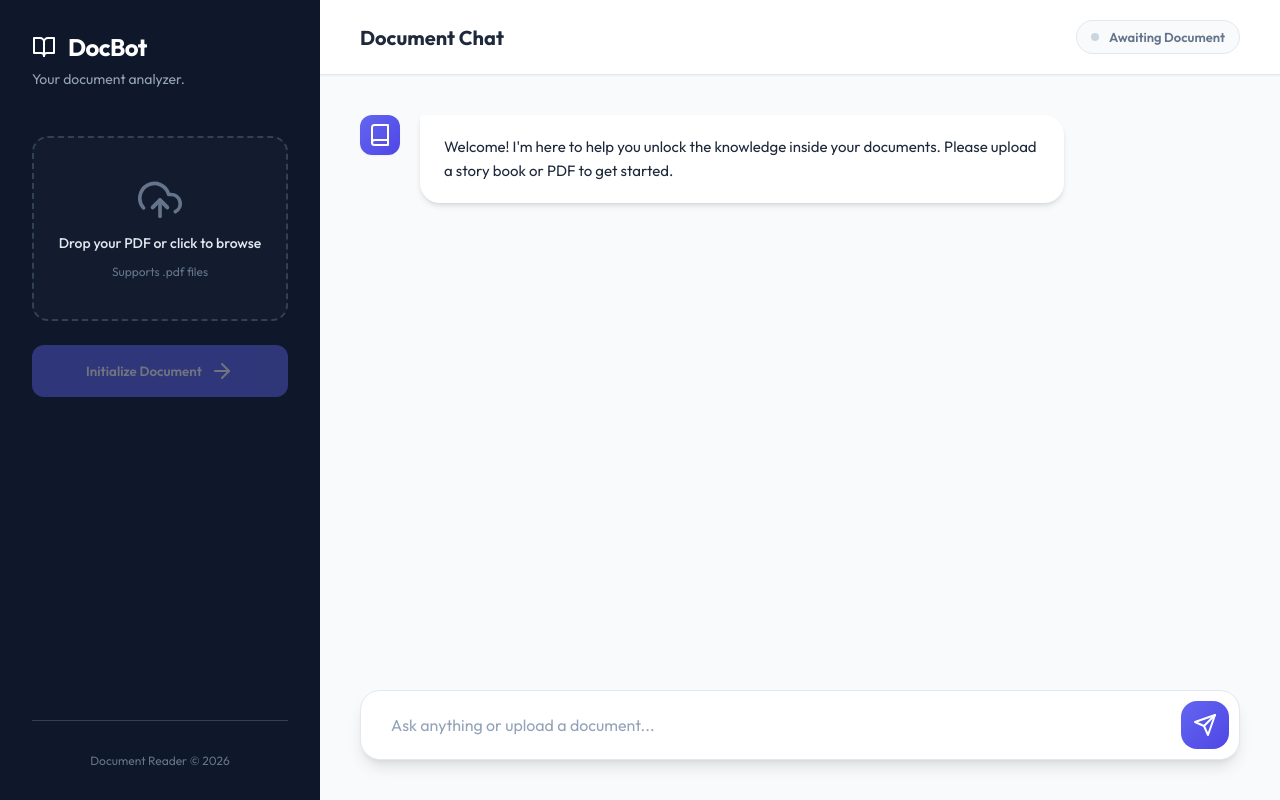
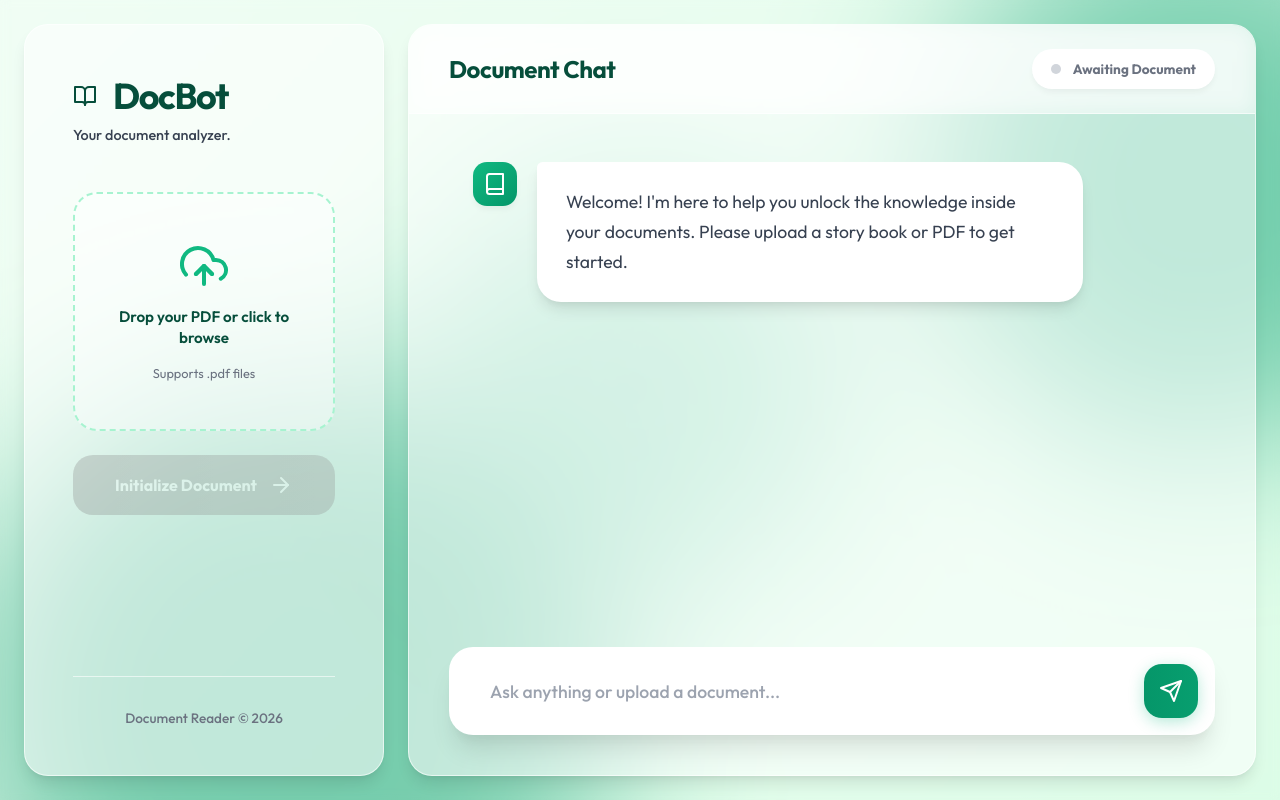
Before and after one commit to bgnanavinaidu19/pdf-chatbot, a plain HTML site: page frontend/index.html in a window 1280 px wide. Drawn offline with nearby package versions, Linux system fonts and the light colour scheme.

Commit message:
Complete UI redesign: Emerald & Glass theme with dynamic color shifts and laptop optimization

```diff
--- a/backend/server.js
+++ b/backend/server.js
@@ -203,14 +203,20 @@ ${context || "No context available."}
 Question: ${question}`;
 
     // 4. Generate AI Response with Retry Logic
+    console.log(`[Chat] Query: "${question.substring(0, 50)}..."`);
+    console.log(`[Chat] Context Size: ${context.length} characters`);
+
     let lastError = null;
     for (let i = 0; i < 5; i++) {
       try {
+        console.time("AI_Generation");
         const result = await chatModel.generateContent(prompt);
         const answer = (await result.response).text();
+        console.timeEnd("AI_Generation");
         chatCache.set(qKey, answer);
         return res.json({ answer });
       } catch (error) {
+        console.timeEnd("AI_Generation");
         lastError = error;
         if (error.message.includes("429") || error.message.includes("Quota") || error.message.includes("503") || error.message.includes("Service Unavailable")) {
           console.warn(`Rate limit hit. Retrying (${i + 1}/5)...`);
--- a/frontend/index.html
+++ b/frontend/index.html
@@ -11,6 +11,11 @@
   <script src="https://unpkg.com/feather-icons"></script>
 </head>
 <body>
+  <div class="glass-bg">
+    <div class="blob blob1"></div>
+    <div class="blob blob2"></div>
+    <div class="blob blob3"></div>
+  </div>
 
   <div class="app-container">
     <aside class="sidebar">
--- a/frontend/style.css
+++ b/frontend/style.css
@@ -1,16 +1,21 @@
 :root {
-  --primary: #6366f1;
-  --primary-hover: #4f46e5;
-  --bg-sidebar: #0f172a;
-  --bg-chat: #f8fafc;
-  --text-dark: #1e293b;
-  --text-light: #64748b;
-  --border: #e2e8f0;
+  --primary: #10b981;
+  --primary-hover: #059669;
+  --primary-glow: rgba(16, 185, 129, 0.3);
+  --sage: #a7f3d0;
+  --accent: #064e3b;
+  --bg-main: #f0fdf4;
+  --text-dark: #064e3b;
+  --text-light: #374151;
+  --text-muted: #6b7280;
+  --border-glass: rgba(255, 255, 255, 0.6);
+  --glass-white: rgba(255, 255, 255, 0.55);
+  --glass-emerald: rgba(16, 185, 129, 0.1);
   --white: #ffffff;
-  --shadow-sm: 0 1px 2px 0 rgb(0 0 0 / 0.05);
-  --shadow: 0 4px 6px -1px rgb(0 0 0 / 0.1), 0 2px 4px -2px rgb(0 0 0 / 0.1);
-  --shadow-lg: 0 10px 15px -3px rgb(0 0 0 / 0.1), 0 4px 6px -4px rgb(0 0 0 / 0.1);
-  --glass: rgba(255, 255, 255, 0.7);
+  --shadow-sm: 0 4px 6px -1px rgba(0, 0, 0, 0.05);
+  --shadow: 0 10px 15px -3px rgba(0, 0, 0, 0.1), 0 4px 6px -2px rgba(0, 0, 0, 0.05);
+  --shadow-lg: 0 20px 25px -5px rgba(0, 0, 0, 0.1), 0 10px 10px -5px rgba(0, 0, 0, 0.04);
+  --radius: 1.5rem;
 }
 
 * {
@@ -18,30 +23,93 @@
   padding: 0;
   box-sizing: border-box;
   font-family: 'Outfit', sans-serif;
+  -webkit-font-smoothing: antialiased;
 }
 
 body {
-  background-color: var(--bg-chat);
+  background-color: var(--bg-main);
   color: var(--text-dark);
   height: 100vh;
   overflow: hidden;
+  position: relative;
+}
+
+/* Background Blobs */
+.glass-bg {
+  position: absolute;
+  top: 0;
+  left: 0;
+  width: 100%;
+  height: 100%;
+  z-index: -1;
+  overflow: hidden;
+  background: linear-gradient(135deg, #f0fdf4 0%, #dcfce7 100%);
+}
+
+.blob {
+  position: absolute;
+  border-radius: 50%;
+  filter: blur(80px);
+  opacity: 0.5;
+  z-index: -1;
+  animation: moveAndColor 25s infinite alternate ease-in-out;
+}
+
+.blob1 {
+  width: 500px;
+  height: 500px;
+  background: #10b981;
+  top: -100px;
+  right: -100px;
+}
+
+.blob2 {
+  width: 600px;
+  height: 600px;
+  background: #34d399;
+  bottom: -150px;
+  left: -100px;
+  animation-delay: -5s;
+}
+
+.blob3 {
+  width: 400px;
+  height: 400px;
+  background: #6ee7b7;
+  top: 20%;
+  left: 30%;
+  opacity: 0.3;
+  animation-duration: 30s;
+}
+
+@keyframes moveAndColor {
+  0% { transform: translate(0, 0) scale(1); background-color: #10b981; }
+  33% { transform: translate(100px, 50px) scale(1.1); background-color: #059669; }
+  66% { transform: translate(-50px, 100px) scale(0.9); background-color: #34d399; }
+  100% { transform: translate(0, 0) scale(1); background-color: #0d9488; }
 }
 
 .app-container {
   display: flex;
   height: 100vh;
   width: 100%;
+  padding: 1.5rem;
+  gap: 1.5rem;
+  backdrop-filter: blur(5px);
 }
 
 /* Sidebar Styling */
 .sidebar {
   width: 320px;
-  background-color: var(--bg-sidebar);
-  color: var(--white);
+  background: var(--glass-white);
+  backdrop-filter: blur(15px);
+  -webkit-backdrop-filter: blur(15px);
+  border: 1px solid var(--border-glass);
+  border-radius: var(--radius);
   display: flex;
   flex-direction: column;
-  padding: 2rem;
-  transition: all 0.3s ease;
+  padding: 2.5rem;
+  box-shadow: var(--shadow);
   z-index: 10;
 }
 
@@ -52,25 +120,33 @@ body {
 .logo {
   display: flex;
   align-items: center;
-  gap: 0.75rem;
+  gap: 1rem;
   margin-bottom: 0.5rem;
 }
 
 .logo i {
   color: var(--primary);
-  width: 28px;
-  height: 28px;
+  width: 32px;
+  height: 32px;
+  animation: pulseLogo 3s infinite ease-in-out;
+}
+
+@keyframes pulseLogo {
+  0%, 100% { transform: scale(1); filter: drop-shadow(0 0 0px var(--primary)); }
+  50% { transform: scale(1.1); filter: drop-shadow(0 0 8px var(--primary)); }
 }
 
 .logo h1 {
-  font-size: 1.5rem;
-  font-weight: 700;
-  letter-spacing: -0.025em;
+  font-size: 1.75rem;
+  font-weight: 800;
+  letter-spacing: -0.04em;
+  color: var(--accent);
 }
 
 .subtitle {
-  color: #94a3b8;
-  font-size: 0.875rem;
+  color: var(--text-light);
+  font-size: 0.9rem;
+  font-weight: 500;
 }
 
 /* Upload Section */
@@ -81,47 +157,49 @@ body {
 }
 
 .upload-area {
-  border: 2px dashed #334155;
-  border-radius: 1rem;
-  padding: 2.5rem 1.5rem;
+  background: rgba(255, 255, 255, 0.4);
+  border: 2px dashed var(--sage);
+  border-radius: var(--radius);
+  padding: 3rem 1.5rem;
   text-align: center;
   cursor: pointer;
-  transition: all 0.2s ease;
+  transition: all 0.4s cubic-bezier(0.175, 0.885, 0.32, 1.275);
   display: flex;
   flex-direction: column;
   align-items: center;
-  gap: 0.75rem;
-  background: rgba(255, 255, 255, 0.02);
+  gap: 1rem;
 }
 
 .upload-area:hover, .upload-area.dragover {
   border-color: var(--primary);
-  background-color: rgba(99, 102, 241, 0.05);
-  transform: translateY(-2px);
+  background: var(--glass-emerald);
+  transform: translateY(-5px);
+  box-shadow: var(--shadow);
 }
 
 .upload-icon {
-  width: 44px;
-  height: 44px;
-  color: #64748b;
-  transition: all 0.2s ease;
+  width: 48px;
+  height: 48px;
+  color: var(--primary);
+  transition: all 0.3s ease;
 }
 
 .upload-area:hover .upload-icon {
-  color: var(--primary);
-  transform: scale(1.1);
+  transform: scale(1.2) rotate(10deg);
 }
 
 #fileName {
-  font-size: 0.875rem;
-  font-weight: 500;
-  color: #e2e8f0;
-  word-break: break-all;
+  font-size: 0.95rem;
+  font-weight: 600;
+  color: var(--accent);
+  word-break: break-word;
+  max-width: 100%;
+  line-height: 1.4;
 }
 
 .file-limits {
-  font-size: 0.75rem;
-  color: #64748b;
+  font-size: 0.8rem;
+  color: var(--text-muted);
 }
 
 input[type="file"] {
@@ -129,71 +207,83 @@ input[type="file"] {
 }
 
 #uploadBtn {
-  background-color: var(--primary);
+  background: linear-gradient(270deg, var(--primary), #059669, #10b981, #34d399);
+  background-size: 800% 800%;
   color: white;
   border: none;
-  padding: 0.875rem;
-  border-radius: 0.75rem;
-  font-weight: 600;
+  padding: 1.125rem;
+  border-radius: 1.25rem;
+  font-weight: 700;
+  font-size: 1rem;
   cursor: pointer;
   display: flex;
   align-items: center;
   justify-content: center;
-  gap: 0.5rem;
-  transition: all 0.2s ease;
-  box-shadow: 0 4px 12px rgba(99, 102, 241, 0.3);
+  gap: 0.75rem;
+  transition: all 0.3s cubic-bezier(0.4, 0, 0.2, 1);
+  box-shadow: 0 4px 20px var(--primary-glow);
+  animation: gradientShift 10s ease infinite;
+}
+
+@keyframes gradientShift {
+  0% { background-position: 0% 50%; }
+  50% { background-position: 100% 51%; }
+  100% { background-position: 0% 50%; }
 }
 
 #uploadBtn:hover:not(:disabled) {
-  background-color: var(--primary-hover);
-  transform: translateY(-1px);
-  box-shadow: 0 6px 16px rgba(99, 102, 241, 0.4);
+  background: var(--primary-hover);
+  transform: translateY(-2px) scale(1.02);
+  box-shadow: 0 8px 25px var(--primary-glow);
 }
 
 #uploadBtn:disabled {
-  opacity: 0.4;
+  opacity: 0.3;
   cursor: not-allowed;
   box-shadow: none;
+  filter: grayscale(1);
 }
 
 .upload-status {
   margin-top: 1rem;
-  font-size: 0.875rem;
-  padding: 0.875rem;
-  border-radius: 0.75rem;
+  font-size: 0.9rem;
+  padding: 1rem;
+  border-radius: 1rem;
   display: none;
-  animation: slideIn 0.3s ease-out;
+  font-weight: 600;
+  animation: slideIn 0.4s cubic-bezier(0.16, 1, 0.3, 1);
 }
 
 @keyframes slideIn {
-  from { opacity: 0; transform: translateY(-5px); }
+  from { opacity: 0; transform: translateY(-10px); }
   to { opacity: 1; transform: translateY(0); }
 }
 
 .upload-status.success {
   display: flex;
   align-items: center;
-  gap: 0.625rem;
-  background: rgba(34, 197, 94, 0.1);
-  color: #4ade80;
-  border: 1px solid rgba(34, 197, 94, 0.2);
+  gap: 0.75rem;
+  background: #ecfdf5;
+  color: #059669;
+  border: 1px solid #a7f3d0;
 }
 
 .upload-status.error {
   display: flex;
   align-items: center;
-  gap: 0.625rem;
-  background: rgba(239, 68, 68, 0.1);
-  color: #f87171;
-  border: 1px solid rgba(239, 68, 68, 0.2);
+  gap: 0.75rem;
+  background: #fef2f2;
+  color: #dc2626;
+  border: 1px solid #fecaca;
 }
 
 .upload-status.loading {
   display: flex;
   align-items: center;
-  gap: 0.625rem;
-  color: #94a3b8;
-  background: rgba(255, 255, 255, 0.05);
+  gap: 0.75rem;
+  color: var(--text-dark);
+  background: var(--glass-white);
+  border: 1px solid var(--border-glass);
 }
 
 /* Chat Area Styling */
@@ -201,50 +291,59 @@ input[type="file"] {
   flex: 1;
   display: flex;
   flex-direction: column;
+  background: var(--glass-white);
+  backdrop-filter: blur(15px);
+  -webkit-backdrop-filter: blur(15px);
+  border: 1px solid var(--border-glass);
+  border-radius: var(--radius);
+  box-shadow: var(--shadow);
   position: relative;
-  background-color: var(--bg-chat);
+  overflow: hidden;
 }
 
 .chat-header {
-  padding: 1.25rem 2.5rem;
-  background-color: var(--white);
-  border-bottom: 1px solid var(--border);
+  padding: 1.5rem 2.5rem;
+  background: rgba(255, 255, 255, 0.4);
+  border-bottom: 1px solid var(--border-glass);
   display: flex;
   justify-content: space-between;
   align-items: center;
-  box-shadow: var(--shadow-sm);
+  backdrop-filter: blur(10px);
   z-index: 5;
 }
 
 .chat-header h2 {
-  font-size: 1.25rem;
-  font-weight: 700;
-  color: var(--text-dark);
+  font-size: 1.5rem;
+  font-weight: 800;
+  color: var(--accent);
+  letter-spacing: -0.02em;
 }
 
 .status-indicator {
   display: flex;
   align-items: center;
-  gap: 0.625rem;
-  font-size: 0.8125rem;
-  font-weight: 600;
-  color: var(--text-light);
-  padding: 0.5rem 0.875rem;
-  background: var(--bg-chat);
+  gap: 0.75rem;
+  font-size: 0.85rem;
+  font-weight: 700;
+  color: var(--text-muted);
+  padding: 0.625rem 1.125rem;
+  background: var(--white);
   border-radius: 2rem;
-  border: 1px solid var(--border);
+  border: 1px solid var(--border-glass);
+  box-shadow: var(--shadow-sm);
 }
 
 .status-dot {
-  width: 8px;
-  height: 8px;
+  width: 10px;
+  height: 10px;
   border-radius: 50%;
-  background-color: #cbd5e1;
+  background-color: #d1d5db;
+  transition: all 0.3s ease;
 }
 
 .status-dot.active {
-  background-color: #22c55e;
-  box-shadow: 0 0 0 4px rgba(34, 197, 94, 0.15);
+  background-color: #10b981;
+  box-shadow: 0 0 12px #10b981;
 }
 
 /* Messages */
@@ -256,18 +355,19 @@ input[type="file"] {
   flex-direction: column;
   gap: 2rem;
   scroll-behavior: smooth;
+  background: transparent;
 }
 
 .message {
   display: flex;
   gap: 1.25rem;
-  max-width: 80%;
-  animation: messageIn 0.4s cubic-bezier(0.16, 1, 0.3, 1);
+  max-width: 85%;
+  animation: messageIn 0.5s cubic-bezier(0.16, 1, 0.3, 1);
 }
 
 @keyframes messageIn {
-  from { opacity: 0; transform: translateY(20px); }
-  to { opacity: 1; transform: translateY(0); }
+  from { opacity: 0; transform: translateY(30px) scale(0.95); }
+  to { opacity: 1; transform: translateY(0) scale(1); }
 }
 
 .message.user {
@@ -276,11 +376,11 @@ input[type="file"] {
 }
 
 .avatar {
-  width: 40px;
-  height: 40px;
-  border-radius: 12px;
-  background-color: var(--white);
-  border: 1px solid var(--border);
+  width: 44px;
+  height: 44px;
+  border-radius: 14px;
+  background: var(--white);
+  border: 1px solid var(--border-glass);
   display: flex;
   align-items: center;
   justify-content: center;
@@ -295,31 +395,33 @@ input[type="file"] {
 }
 
 .bubble {
-  padding: 1.25rem 1.5rem;
-  border-radius: 1.25rem;
-  font-size: 0.9375rem;
-  line-height: 1.6;
+  padding: 1.5rem 1.75rem;
+  border-radius: 1.5rem;
+  font-size: 1rem;
+  line-height: 1.7;
   position: relative;
   box-shadow: var(--shadow);
+  color: var(--text-light);
 }
 
 .message.bot .bubble {
-  background-color: var(--white);
-  color: var(--text-dark);
-  border-top-left-radius: 0.25rem;
+  background: var(--white);
+  border-top-left-radius: 0.35rem;
+  border: 1px solid var(--border-glass);
 }
 
 .message.user .bubble {
-  background: linear-gradient(135deg, var(--primary), var(--primary-hover));
-  color: white;
-  border-top-right-radius: 0.25rem;
+  background: linear-gradient(135deg, var(--accent), #065f46);
+  color: var(--white);
+  border-top-right-radius: 0.35rem;
   font-weight: 500;
+  box-shadow: 0 8px 25px rgba(6, 78, 59, 0.2);
 }
 
 .bubble.error {
-  background-color: #fef2f2;
-  color: #991b1b;
-  border: 1px solid #fee2e2;
+  background: #fff1f2;
+  color: #be123c;
+  border: 1px solid #fecaca;
   box-shadow: none;
 }
 
@@ -330,60 +432,66 @@ input[type="file"] {
 }
 
 .input-wrapper {
-  background-color: var(--white);
-  border: 1px solid var(--border);
-  border-radius: 1.25rem;
-  padding: 0.625rem;
+  background: var(--white);
+  border: 1px solid var(--border-glass);
+  border-radius: 1.5rem;
+  padding: 0.75rem;
   display: flex;
-  gap: 0.625rem;
+  gap: 0.75rem;
   box-shadow: var(--shadow-lg);
-  transition: all 0.3s ease;
+  transition: all 0.4s cubic-bezier(0.16, 1, 0.3, 1);
 }
 
 .input-wrapper:focus-within {
   border-color: var(--primary);
-  box-shadow: 0 0 0 4px rgba(99, 102, 241, 0.1), var(--shadow-lg);
-  transform: translateY(-2px);
+  box-shadow: 0 0 25px var(--primary-glow), var(--shadow-lg);
+  transform: translateY(-4px);
 }
 
 #question {
   flex: 1;
   border: none;
   background: transparent;
-  padding: 0.75rem 1.25rem;
-  font-size: 1rem;
+  padding: 0.75rem 1.5rem;
+  font-size: 1.1rem;
   color: var(--text-dark);
   outline: none;
+  font-weight: 500;
 }
 
 #question::placeholder {
-  color: #94a3b8;
+  color: #9ca3af;
 }
 
 #sendBtn {
-  width: 48px;
-  height: 48px;
+  width: 54px;
+  height: 54px;
   border: none;
-  background: linear-gradient(135deg, var(--primary), var(--primary-hover));
+  background: linear-gradient(270deg, var(--primary), #059669);
+  background-size: 400% 400%;
   color: white;
-  border-radius: 1rem;
+  border-radius: 1.125rem;
   cursor: pointer;
   display: flex;
   align-items: center;
   justify-content: center;
-  transition: all 0.2s ease;
+  transition: all 0.3s cubic-bezier(0.175, 0.885, 0.32, 1.275);
   flex-shrink: 0;
+  box-shadow: 0 4px 15px var(--primary-glow);
+  animation: gradientShift 5s ease infinite;
 }
 
 #sendBtn:hover:not(:disabled) {
-  transform: scale(1.05) rotate(5deg);
-  box-shadow: 0 4px 12px rgba(99, 102, 241, 0.4);
+  transform: scale(1.1) rotate(5deg);
+  background: var(--primary-hover);
+  box-shadow: 0 8px 20px var(--primary-glow);
 }
 
 #sendBtn:disabled {
-  opacity: 0.5;
-  background: #cbd5e1;
+  opacity: 0.3;
+  background: #d1d5db;
   cursor: not-allowed;
+  filter: grayscale(1);
 }
 
 /* Typing & Spinner */
@@ -392,15 +500,17 @@ input[type="file"] {
 
 .typing-indicator {
   display: flex;
-  gap: 4px;
+  gap: 6px;
+  padding: 0.25rem 0;
 }
 
 .typing-dot {
-  width: 6px;
-  height: 6px;
-  background-color: #94a3b8;
+  width: 8px;
+  height: 8px;
+  background-color: var(--primary);
   border-radius: 50%;
   animation: bounce 1.4s infinite ease-in-out both;
+  opacity: 0.6;
 }
 
 .typing-dot:nth-child(1) { animation-delay: -0.32s; }
@@ -419,24 +529,55 @@ input[type="file"] {
   background: transparent;
 }
 ::-webkit-scrollbar-thumb {
-  background: #e2e8f0;
+  background: var(--sage);
   border-radius: 10px;
+  border: 2px solid transparent;
+  background-clip: padding-box;
 }
 ::-webkit-scrollbar-thumb:hover {
-  background: #cbd5e1;
+  background: var(--primary);
 }
 
 /* Footer & Markdown */
 .sidebar-footer {
   margin-top: auto;
   padding-top: 2rem;
-  border-top: 1px solid #334155;
-  font-size: 0.75rem;
-  color: #64748b;
+  border-top: 1px solid var(--border-glass);
+  font-size: 0.85rem;
+  color: var(--text-muted);
   text-align: center;
+  font-weight: 500;
 }
 
 .bubble strong { font-weight: 700; color: var(--primary); }
 .message.user .bubble strong { color: white; text-decoration: underline; }
-.bubble ul { padding-left: 1.5rem; margin: 0.75rem 0; }
-.bubble li { margin-bottom: 0.375rem; }
+.bubble ul { padding-left: 1.5rem; margin: 1rem 0; }
+.bubble li { margin-bottom: 0.5rem; }
+.bubble h1, .bubble h2, .bubble h3 {
+  margin: 1.5rem 0 0.75rem;
+  color: var(--accent);
+  font-weight: 800;
+}
+.bubble h1 { font-size: 1.5rem; }
+.bubble h2 { font-size: 1.25rem; }
+.bubble h3 { font-size: 1.1rem; }
+
+/* Responsive tweaks */
+@media (min-width: 1200px) {
+  .sidebar { width: 360px; padding: 3rem; }
+  .logo h1 { font-size: 2.25rem; }
+  .bubble { font-size: 1.1rem; }
+  .chat-box { padding: 3rem 4rem; gap: 2.5rem; }
+  .input-wrapper { padding: 1rem; }
+}
+
+@media (max-width: 1024px) {
+  .sidebar { width: 280px; padding: 1.5rem; }
+  .chat-box { padding: 1.5rem; }
+}
+
+@media (max-width: 768px) {
+  .app-container { flex-direction: column; padding: 0.75rem; }
+  .sidebar { width: 100%; height: auto; }
+  .chat-area { height: 100%; }
+}
```
Also changed, not shown: backend/list-models-raw.js (added).
